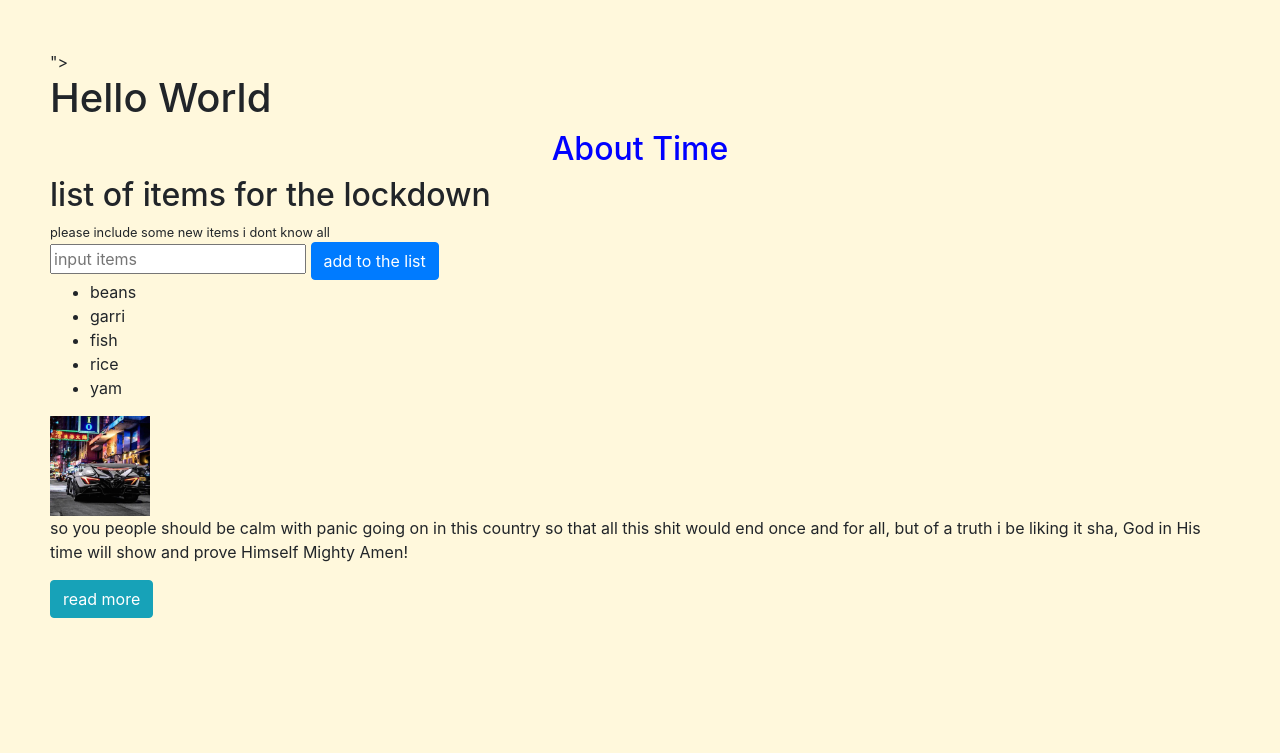
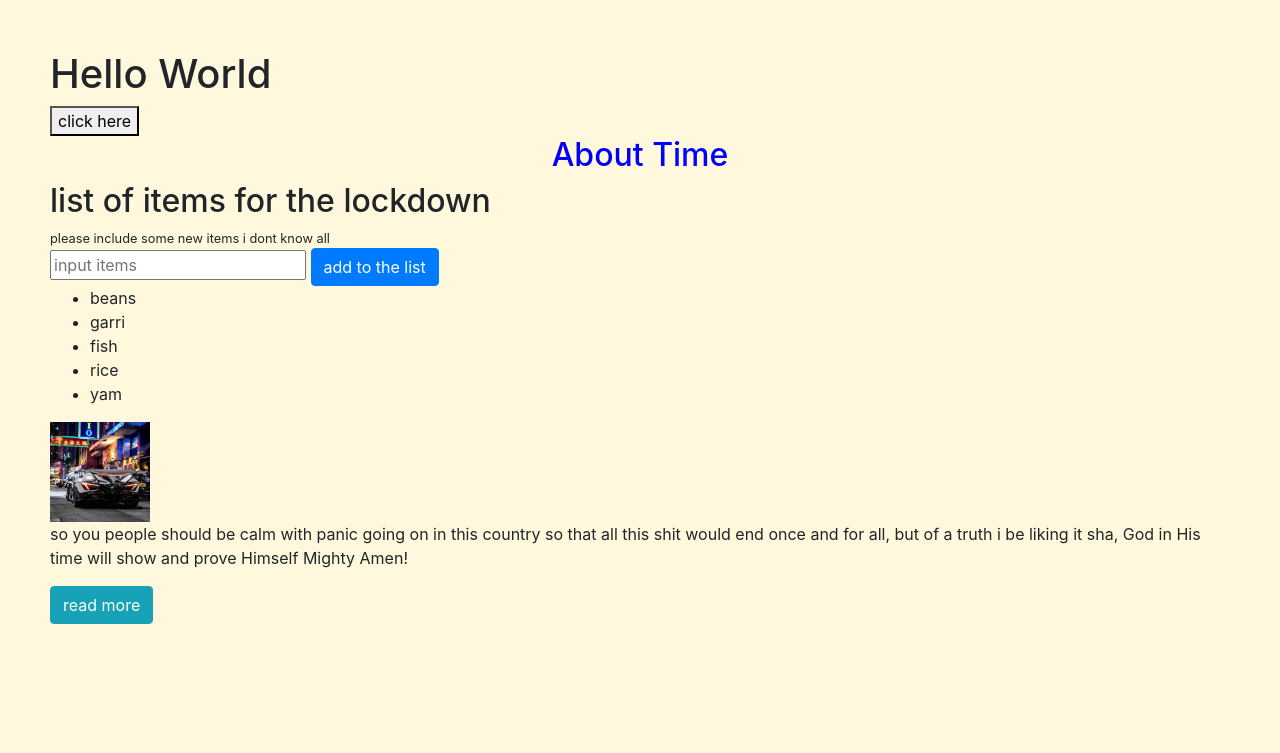
Before and after one commit to ekpenyongmike/javascript.github.io, a plain HTML site: page index.html in a window 1280 px wide. Drawn offline with nearby package versions, Linux system fonts and the light colour scheme.

Commit message:
changes made both in html and js files

```diff
--- a/challenge.js
+++ b/challenge.js
@@ -1,4 +1,11 @@
-
+function funcity(){
+    var nammie=prompt('what is your name nigga?')
+    var bed =document.createElement('h2');
+    var con=document.getElementById('dom');
+    con.appendChild(bed);
+    var textin=document.createTextNode('you are welcome'+ " " + nammie);
+    bed.appendChild(textin)
+}
 function myfunction(){
     var store=document.createElement('p');
     var main=document.getElementById('aim');
--- a/index.html
+++ b/index.html
@@ -4,11 +4,18 @@
        <meta name="viewport" content="width=device-width, initial-scale=1.0">
        <title>Challenge</title>
    </head>
-   <link rel="stylesheet" href="https://stackpath.bootstrapcdn.com/bootstrap/4.4.1/css/bootstrap.min.css" integrity="sha384-Vkoo8x4CGsO3+Hhxv8T/Q5PaXtkKtu6ug5TOeNV6gBiFeWPGFN9MuhOf23Q9Ifjh" crossorigin="anonymous">">
+   <link rel="stylesheet" href="https://stackpath.bootstrapcdn.com/bootstrap/4.4.1/css/bootstrap.min.css" integrity="sha384-Vkoo8x4CGsO3+Hhxv8T/Q5PaXtkKtu6ug5TOeNV6gBiFeWPGFN9MuhOf23Q9Ifjh" crossorigin="anonymous">
    <link rel="stylesheet" href="challenge.css">
    <body  id= 'container'style="background-color: cornsilk;">
        <h1 id="name">Hello World</h1>
+       <div id='dom'>
+        <button onclick="funcity()">click here</button>
+       </div>
        <h2 id="head">About Time</h2>
+
+
+
+
 <div id='main'>
     <h2>list of items for the lockdown</h2>
     <small>please include some new items i dont know all</small><br>
```
